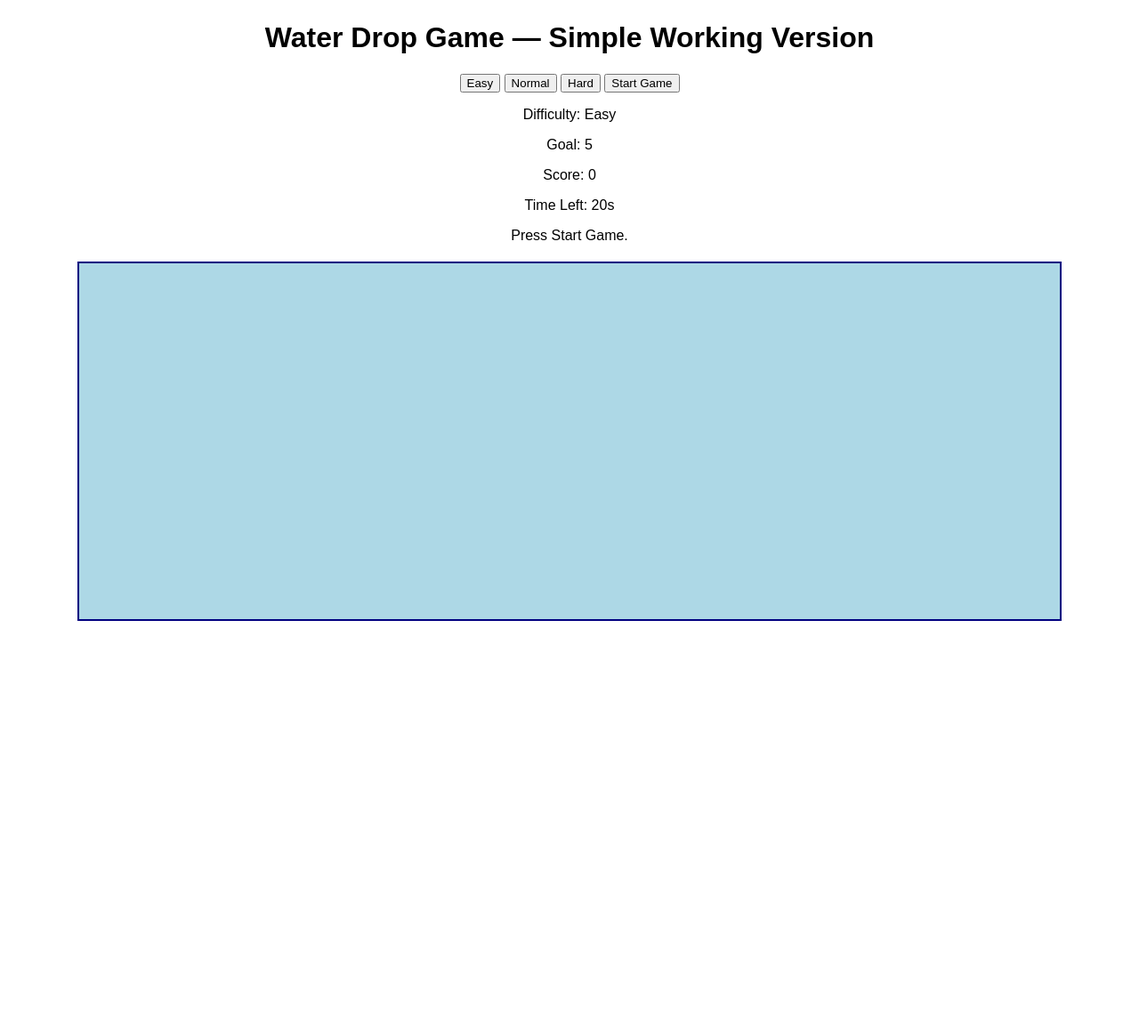
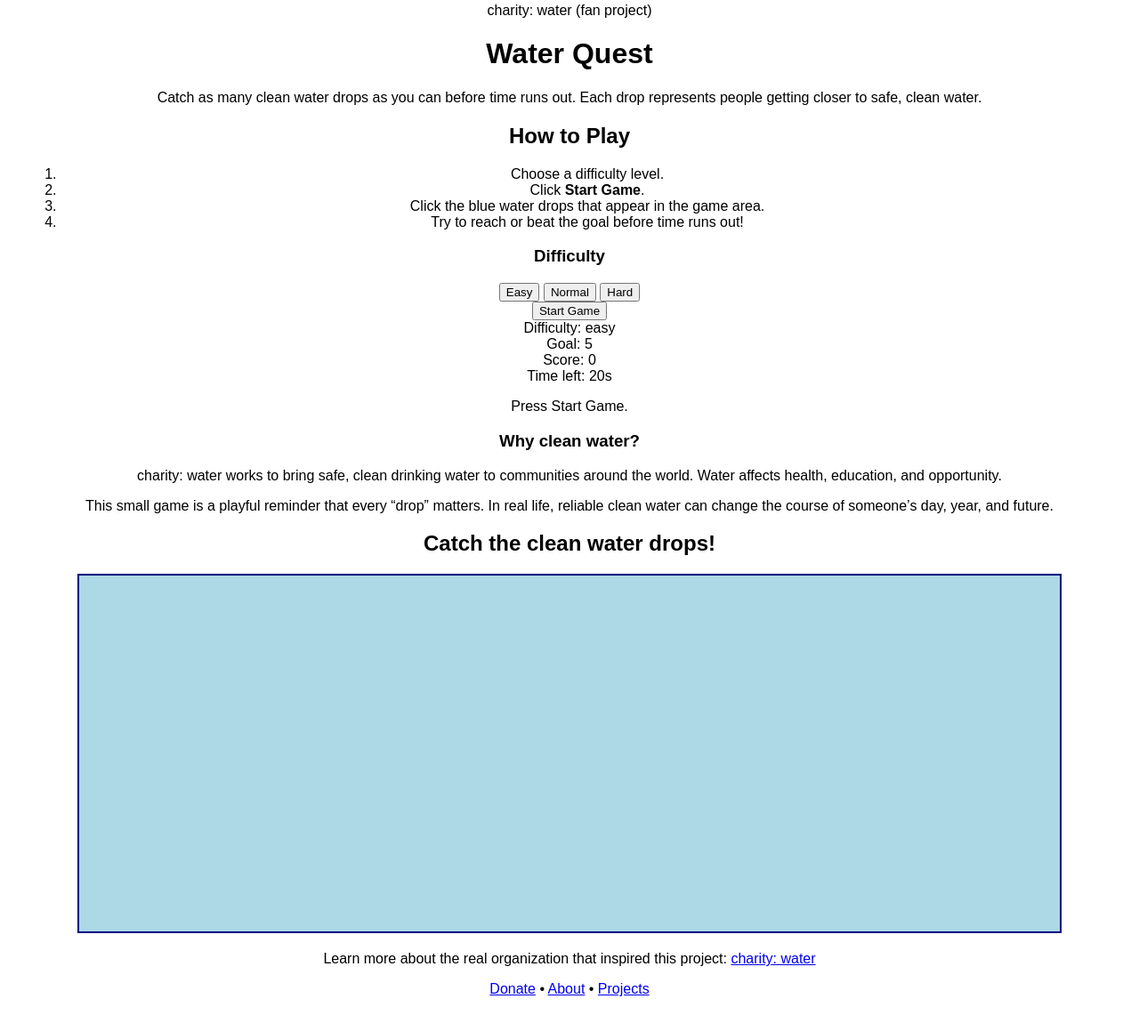
Before and after one commit to sspir26/water-quest-game, a plain HTML site: page index.html in a window 1280 px wide. Shown: the part 25-1184 px from the top of the page at 89% size. Before the commit the page ends 800 px from the top, so only its background shows below. Drawn offline with Linux system fonts and the light colour scheme.

Commit message:
Revise index.html for charity: water game
Updated the title and content to reflect the charity: water theme and improved the layout with a header and main section.

```diff
--- a/index.html
+++ b/index.html
@@ -1,29 +1,107 @@
 <!DOCTYPE html>
-<html>
+<html lang="en">
 <head>
   <meta charset="UTF-8" />
-  <title>Water Drop Game (Simple Working Version)</title>
+  <title>charity: water – Water Quest Game</title>
+  <meta name="viewport" content="width=device-width, initial-scale=1.0" />
+
+  <!-- Clean, modern font -->
+  <link
+    href="https://fonts.googleapis.com/css2?family=Montserrat:wght@400;600;700&display=swap"
+    rel="stylesheet"
+  />
+
   <link rel="stylesheet" href="style.css" />
 </head>
+<body>
+  <header class="site-header">
+    <div class="logo-badge">charity: water (fan project)</div>
+    <h1 class="main-title">Water Quest</h1>
+    <p class="subtitle">
+      Catch as many clean water drops as you can before time runs out. Each drop represents
+      people getting closer to safe, clean water.
+    </p>
+  </header>
 
-<body>
-  <h1>Water Drop Game — Simple Working Version</h1>
+  <main class="layout">
+    <!-- LEFT SIDE: instructions + stats -->
+    <section class="info-panel">
+      <h2>How to Play</h2>
+      <ol class="instructions-list">
+        <li>Choose a difficulty level.</li>
+        <li>Click <strong>Start Game</strong>.</li>
+        <li>Click the blue water drops that appear in the game area.</li>
+        <li>Try to reach or beat the goal before time runs out!</li>
+      </ol>
 
-  <div id="controls">
-    <button id="easy">Easy</button>
-    <button id="normal">Normal</button>
-    <button id="hard">Hard</button>
-    <button id="start">Start Game</button>
-  </div>
+      <h3>Difficulty</h3>
+      <div id="controls" class="controls">
+        <div class="difficulty-buttons">
+          <button id="easy" class="difficulty-button active">Easy</button>
+          <button id="normal" class="difficulty-button">Normal</button>
+          <button id="hard" class="difficulty-button">Hard</button>
+        </div>
+        <button id="start" class="primary-button">Start Game</button>
+      </div>
 
-  <p>Difficulty: <span id="difficulty">Easy</span></p>
-  <p>Goal: <span id="goal">5</span></p>
-  <p>Score: <span id="score">0</span></p>
-  <p>Time Left: <span id="time">20</span>s</p>
+      <section class="stats">
+        <div class="stat-row">
+          <span class="stat-label">Difficulty:</span>
+          <span id="difficulty">easy</span>
+        </div>
+        <div class="stat-row">
+          <span class="stat-label">Goal:</span>
+          <span id="goal">5</span>
+        </div>
+        <div class="stat-row">
+          <span class="stat-label">Score:</span>
+          <span id="score">0</span>
+        </div>
+        <div class="stat-row">
+          <span class="stat-label">Time left:</span>
+          <span id="time">20</span>s
+        </div>
+      </section>
 
-  <p id="message">Press Start Game.</p>
+      <p id="message" class="message">
+        Press Start Game.
+      </p>
 
-  <div id="game-area"></div>
+      <section class="mission">
+        <h3>Why clean water?</h3>
+        <p>
+          charity: water works to bring safe, clean drinking water to communities around the
+          world. Water affects health, education, and opportunity.
+        </p>
+        <p>
+          This small game is a playful reminder that every “drop” matters. In real life,
+          reliable clean water can change the course of someone’s day, year, and future.
+        </p>
+      </section>
+    </section>
+
+    <!-- RIGHT SIDE: game area -->
+    <section class="game-panel">
+      <h2 class="game-panel-title">Catch the clean water drops!</h2>
+      <div id="game-area">
+        <!-- Blue “drops” appear here during the game -->
+      </div>
+    </section>
+  </main>
+
+  <footer class="site-footer">
+    <p>
+      Learn more about the real organization that inspired this project:
+      <a href="https://www.charitywater.org/" target="_blank" rel="noopener noreferrer">charity: water</a>
+    </p>
+    <p>
+      <a href="https://www.charitywater.org/donate" target="_blank" rel="noopener noreferrer">Donate</a>
+      &bull;
+      <a href="https://www.charitywater.org/about" target="_blank" rel="noopener noreferrer">About</a>
+      &bull;
+      <a href="https://www.charitywater.org/projects" target="_blank" rel="noopener noreferrer">Projects</a>
+    </p>
+  </footer>
 
   <script src="script.js"></script>
 </body>
```
